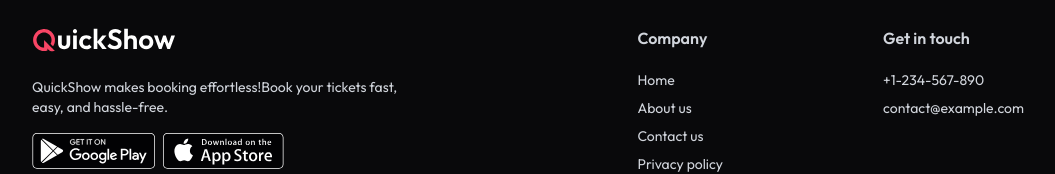
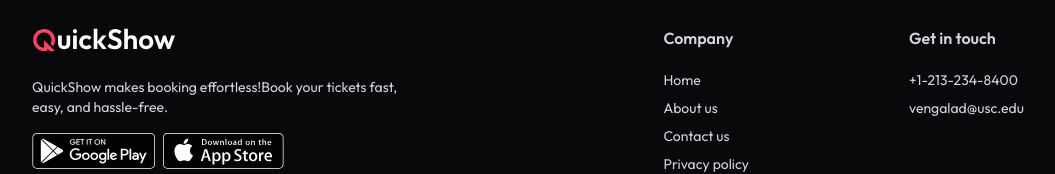
Before and after one commit to Adityavar1/QuickShow-Live, a React (Vite) app in the folder client/: page / in a window 1280 px wide. Shown: the part 2148-2322 px from the top of the page, without its empty margins (112-1167 px from the left). Built offline with nearby package versions, Linux system fonts and the light colour scheme; no server answers.

Commit message:
Update Footer.jsx

```diff
--- a/client/src/components/Footer.jsx
+++ b/client/src/components/Footer.jsx
@@ -28,8 +28,8 @@ const Footer = () => {
                     <div>
                         <h2 className="font-semibold mb-5">Get in touch</h2>
                         <div className="text-sm space-y-2">
-                            <p>+1-234-567-890</p>
-                            <p>contact@example.com</p>
+                            <p>+1-213-234-8400</p>
+                            <p>vengalad@usc.edu</p>
                         </div>
                     </div>
                 </div>
```
